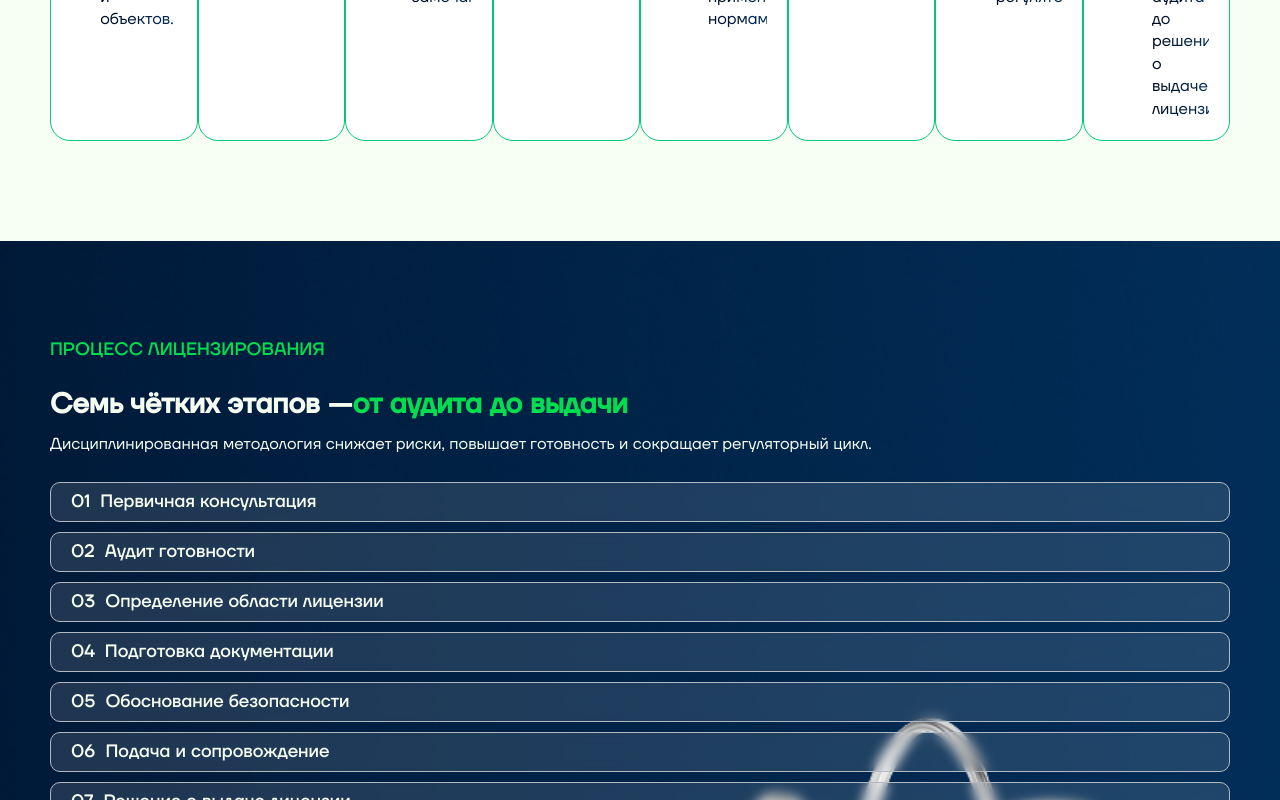
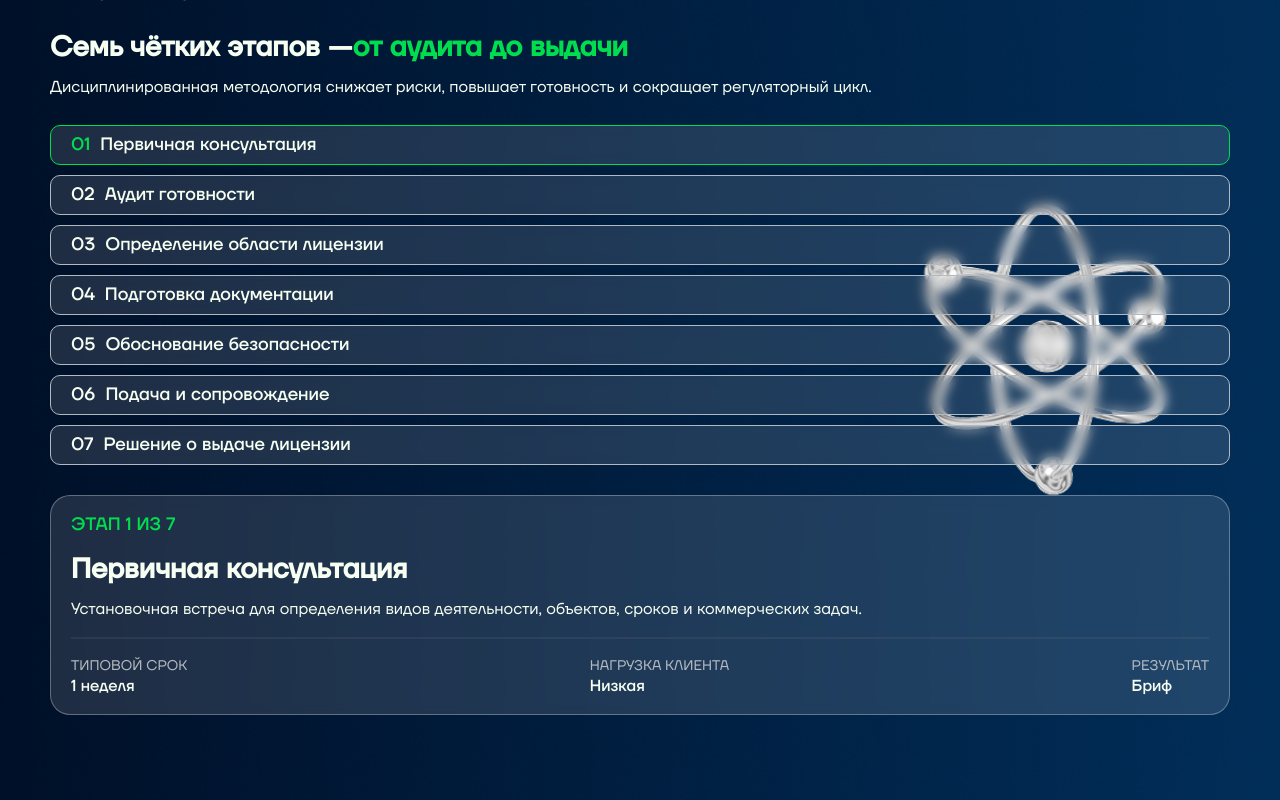
Before and after one commit to AAAlex2001/resurs-atom, a Next.js app in the folder frontend/: page / in a window 1280 px wide. Shown: the part 2960-3760 px from the top of the page. Built offline with nearby package versions, Linux system fonts and the light colour scheme.

Commit message:
правки

```diff
--- a/frontend/src/widgets/Landing/Licensing/index.tsx
+++ b/frontend/src/widgets/Landing/Licensing/index.tsx
@@ -18,7 +18,11 @@ type LicensingProps = {
 };
 
 export const Licensing = ({ kicker, title, highlight, description, steps, stepsCard }: LicensingProps) => {
-    const [activeStep, setActiveStep] = useState<number | null>(null);
+    const [activeStep, setActiveStep] = useState(1);
+    const activeCard = stepsCard.find((card) => card.id === activeStep);
+    if (!activeCard) {
+        return null;
+    }
 
     return (
         <section className={style.licensingContainer}>
@@ -47,9 +51,7 @@ export const Licensing = ({ kicker, title, highlight, description, steps, stepsC
                     ))}
                 </div>
                 <div className={style.licensingCards}>
-                    {stepsCard.map((card) => (
-                        <LicensingCard card={card} key={card.id} />
-                    ))}
+                    <LicensingCard card={activeCard} key={activeCard.id} />
                 </div>
             </div>
         </section>
--- a/frontend/src/widgets/Landing/Licensing/style.module.scss
+++ b/frontend/src/widgets/Landing/Licensing/style.module.scss
@@ -83,11 +83,27 @@
     cursor: pointer;
 
     &:hover {
-        border-color: #00C77A;
+        border-color: #00DE4F;
+
+        .licensingStepNumber {
+            color: #00DE4F;
+        }
     }
 
     &:active {
-        border-color: #00C77A;
+        border-color: #00DE4F;
+
+        .licensingStepNumber {
+            color: #00DE4F;
+        }
+    }
+
+    &.active {
+        border-color: #00DE4F;
+
+        .licensingStepNumber {
+            color: #00DE4F;
+        }
     }
 }
 
@@ -97,14 +113,6 @@
     line-height: 100%;
     letter-spacing: 0;
     color: #F7FFF3;
-
-    &:hover {
-        color: #00C77A;
-    }
-
-    &:active {
-        color: #00C77A;
-    }
 }
 
 .licensingStepTitle {
```
